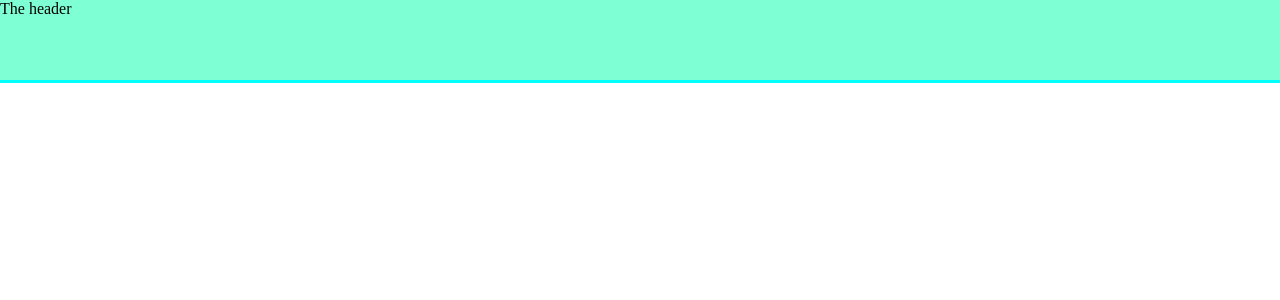
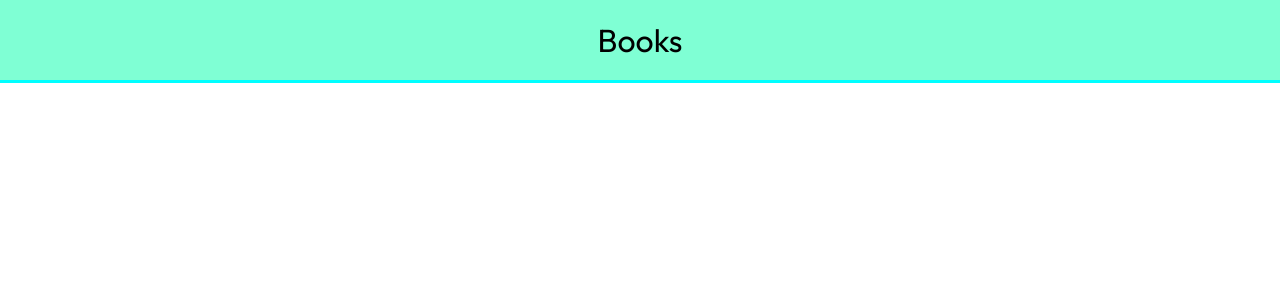
Before and after one commit to Shamoleambo/bands, a React (Vite) app: page / in a window 1280 px wide. Shown: the top 300 px of the page. Built offline with nearby package versions, Linux system fonts and the light colour scheme.

Commit message:
feat: import google font for the books page

```diff
--- a/index.html
+++ b/index.html
@@ -4,6 +4,9 @@
 <head>
   <meta charset="UTF-8" />
   <meta name="viewport" content="width=device-width, initial-scale=1.0" />
+  <link rel="preconnect" href="https://fonts.googleapis.com">
+  <link rel="preconnect" href="https://fonts.gstatic.com" crossorigin>
+  <link href="https://fonts.googleapis.com/css2?family=Outfit:wght@100..900&display=swap" rel="stylesheet">
   <title>Books</title>
 </head>
 
--- a/src/components/Header/Header.module.css
+++ b/src/components/Header/Header.module.css
@@ -1,5 +1,14 @@
-header {
+.header {
     min-height: 80px;
     background-color: aquamarine;
     border-bottom: 3px solid aqua;
+    display: flex;
+    flex-direction: row;
+    align-items: center;
+    justify-content: space-around;
 }
+
+.headerTitle {
+    font-family: "Outfit", sans-serif;
+    font-size: xx-large;
+}
--- a/src/components/Header/Header.tsx
+++ b/src/components/Header/Header.tsx
@@ -3,7 +3,7 @@
 const Header: React.FC = () => {
   return (
     <header className={classes.header}>
-      <p>The header</p>
+      <p className={classes.headerTitle}>Books</p>
     </header>
   );
 };
```
